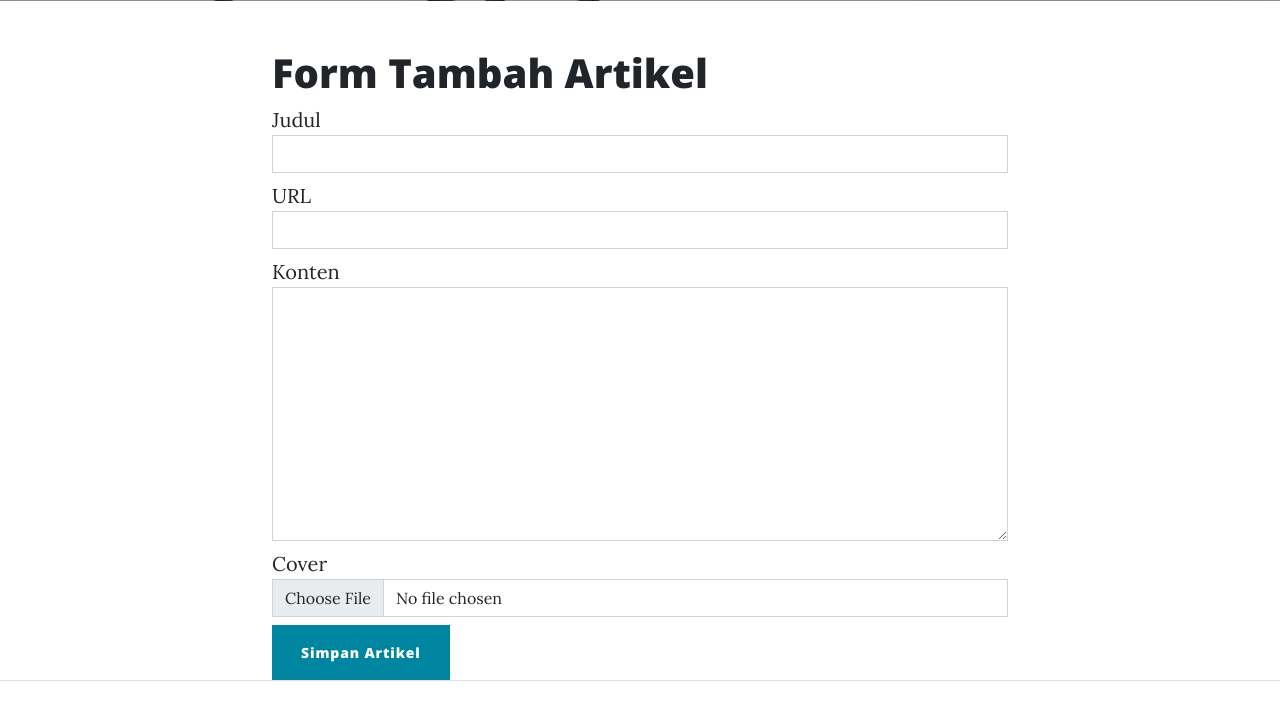
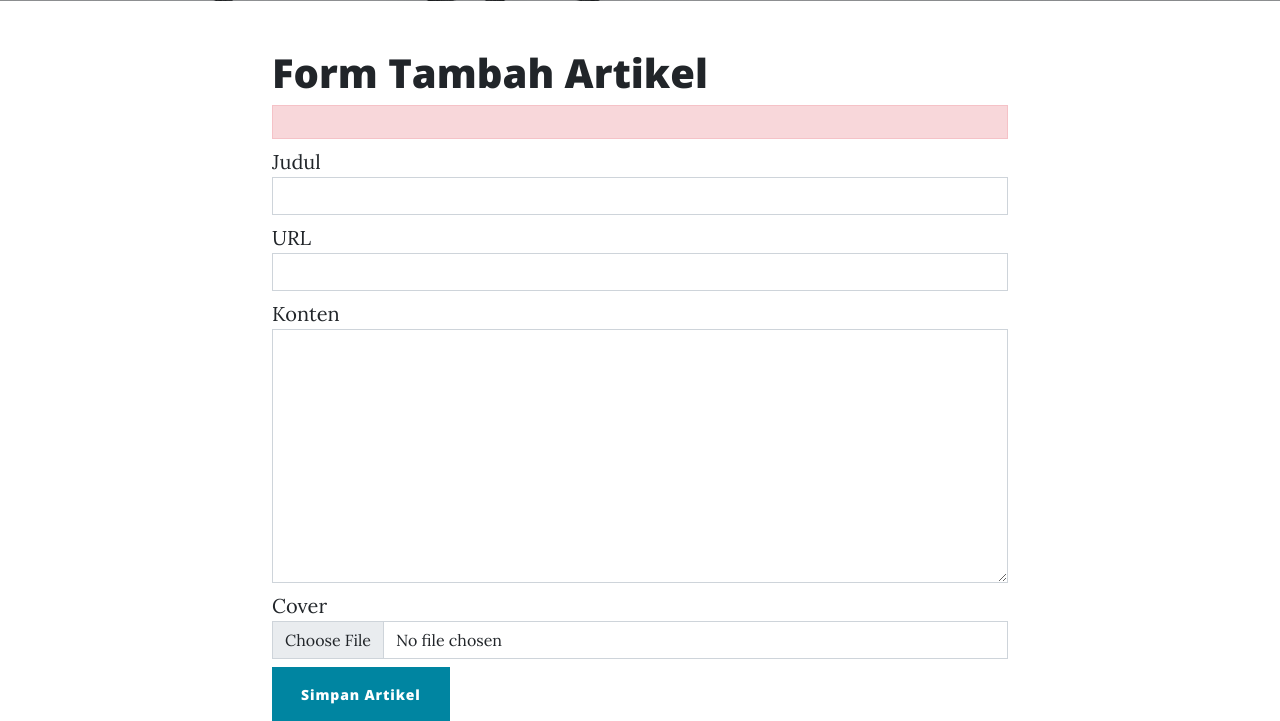
Before and after one commit to sofyanekosanjoyo/codepolitan-ci, a CodeIgniter app: page /codepolitan-ci/index.php/blog/add in a window 1280 px wide. Shown: the part 474-1195 px from the top of the page. Run offline with CodeIgniter, Linux system fonts and the light colour scheme; some libraries are stand-ins or nearby versions.

Commit message:
Menambahkan Form Validation

```diff
--- a/application/config/autoload.php
+++ b/application/config/autoload.php
@@ -58,7 +58,7 @@ $autoload['packages'] = array();
 |
 |	$autoload['libraries'] = array('user_agent' => 'ua');
 */
-$autoload['libraries'] = array('database');
+$autoload['libraries'] = array('database', 'form_validation');
 
 /*
 | -------------------------------------------------------------------
--- a/application/controllers/Blog.php
+++ b/application/controllers/Blog.php
@@ -26,7 +26,11 @@ class Blog extends CI_Controller {
 
     public function add()
     {
-        if($this->input->post())
+        $this->form_validation->set_rules('title', 'Judul', 'required');
+        $this->form_validation->set_rules('url', 'URL', 'required|alpha_dash');
+        $this->form_validation->set_rules('content', 'Konten', 'required');
+
+        if($this->form_validation->run() === TRUE)
         {
             $data['title'] = $this->input->post('title');
             $data['content'] = $this->input->post('content');
@@ -64,7 +68,11 @@ class Blog extends CI_Controller {
         $query = $this->Blog_model->getSingleBlog('id', $id);
         $data['blog'] = $query->row_array();
 
-        if($this->input->post())
+        $this->form_validation->set_rules('title', 'Judul', 'required');
+        $this->form_validation->set_rules('url', 'URL', 'required|alpha_dash');
+        $this->form_validation->set_rules('content', 'Konten', 'required');
+
+        if($this->form_validation->run() === TRUE)
         {
             $post['title'] = $this->input->post('title');
             $post['url'] = $this->input->post('url');
--- a/application/views/form_add.php
+++ b/application/views/form_add.php
@@ -19,22 +19,27 @@
             <div class="col-md-8">
 
                 <h1>Form Tambah Artikel</h1>
+
+                <div class="alert alert-danger mb-2">
+                    <?= validation_errors(); ?>
+                </div>
+
                 <?= form_open_multipart(); ?>
                     <div class="form-group">
                         <label for="title">Judul</label>
-                        <?= form_input('title', null, 'class="form-control mb-2" id="title"'); ?>
+                        <?= form_input('title', set_value('title'), 'class="form-control mb-2" id="title"'); ?>
                     </div>
                     <div class="form-group">
                         <label for="url">URL</label>
-                        <?= form_input('url', null, 'class="form-control mb-2" id="url"'); ?>
+                        <?= form_input('url', set_value('url'), 'class="form-control mb-2" id="url"'); ?>
                     </div>
                     <div class="form-group">
                         <label for="content">Konten</label>
-                        <?= form_textarea('content', null, 'class="form-control mb-2" id="content"'); ?>
+                        <?= form_textarea('content', set_value('content'), 'class="form-control mb-2" id="content"'); ?>
                     </div>
                     <div class="form-group">
                         <label for="cover">Cover</label>
-                        <?= form_upload('cover', null, 'class="form-control mb-2" id="cover"'); ?>
+                        <?= form_upload('cover', set_value('cover'), 'class="form-control mb-2" id="cover"'); ?>
                     </div>
                     <button class="btn btn-primary" type="submit">Simpan Artikel</button>
                 </form>
```
Also changed, not shown: application/views/form_edit.php (+8 -3 lines).
